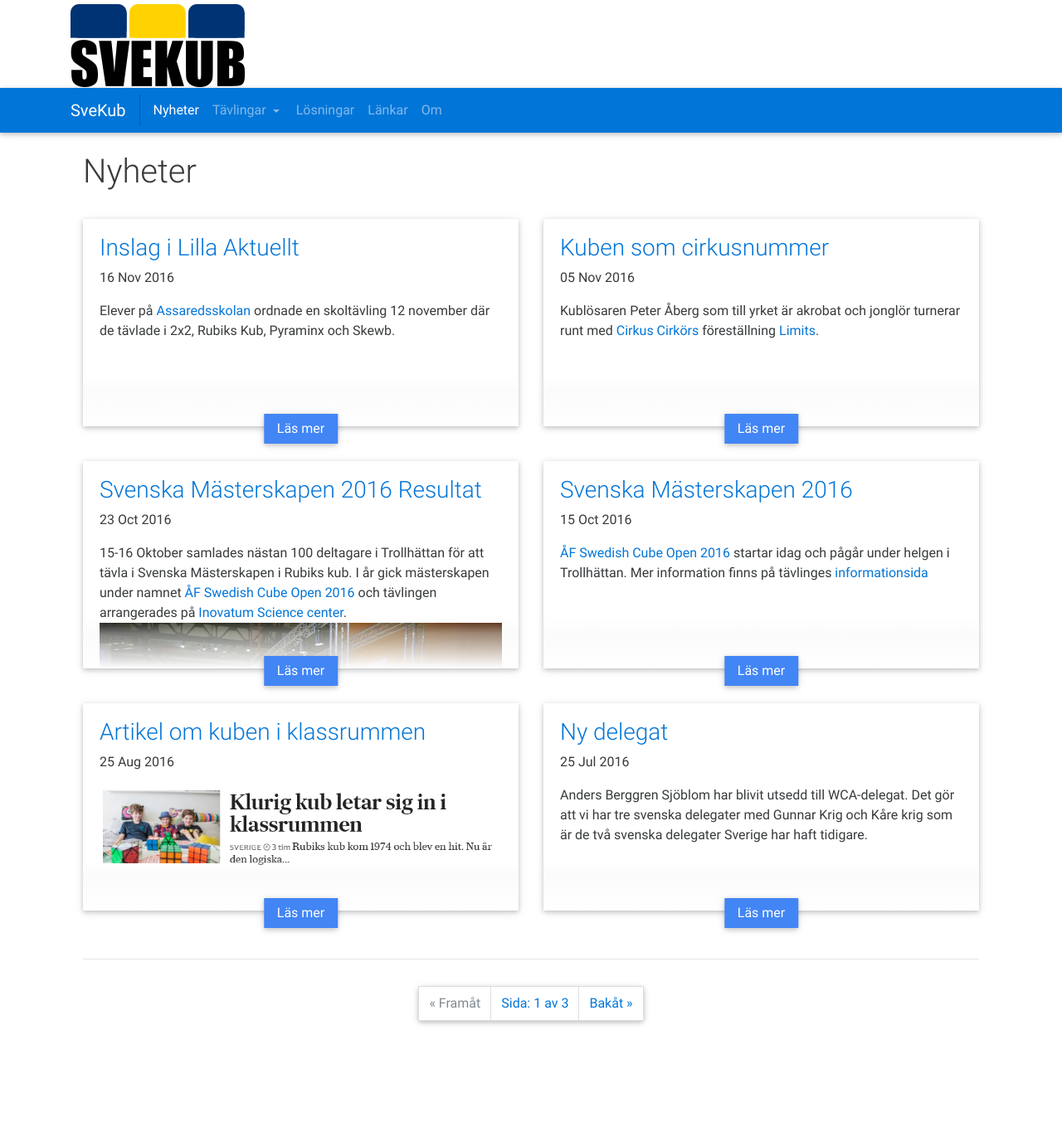
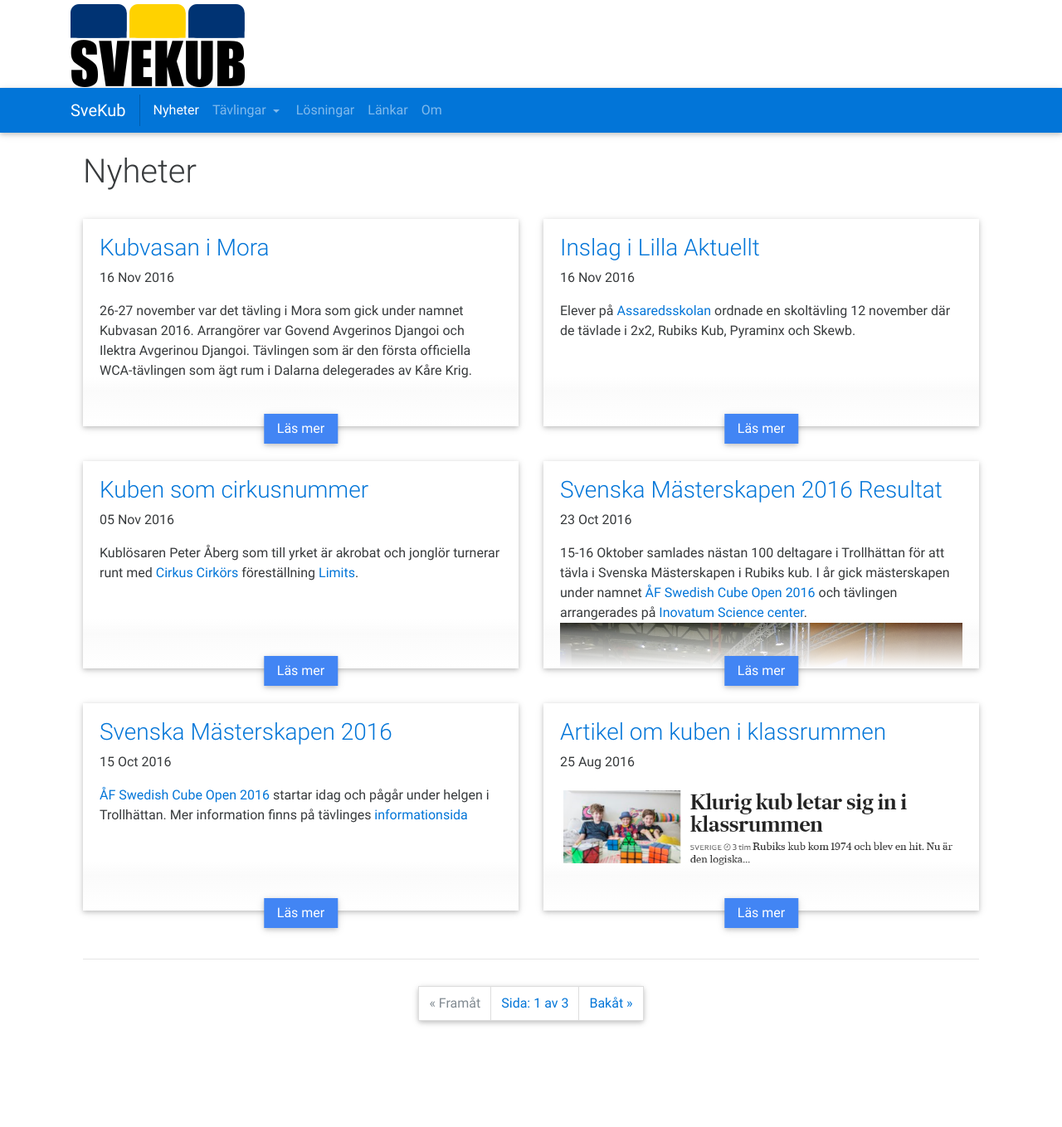
Before and after one commit to SveKub/SveKubOldSite, a Jekyll site: the page built from Nyheter/index.html, in a window 1280 px wide. Shown: the whole page at 83% size. Built offline with Jekyll 4.4.1, drawn with Linux system fonts in a browser that asks for light colours; nearby versions of some CDN libraries; the list of posts is cut into pages by our own code.

Commit message:
Kubvasan 2016

```diff
--- a/_data/tavlingar.yml
+++ b/_data/tavlingar.yml
@@ -1,7 +1,3 @@
-- namn: Kubvasan 2016
-  url: https://www.worldcubeassociation.org/competitions/Kubvasan2016/
-  datum: 26 - 27 november
-
 - namn: Lucia Open 2016
   url: https://www.worldcubeassociation.org/competitions/LuciaOpen2016/
   datum: 10 december
--- /dev/null
+++ b/_posts/2016-11-28-Kubvasan2016.md
@@ -0,0 +1,15 @@
+---
+layout: post
+title:  "Kubvasan i Mora"
+date:   2016-11-16 08:00:00 +0100
+categories: Nyheter
+activeMenu: nyheter
+---
+
+26-27 november var det tävling i Mora som gick under namnet Kubvasan 2016.  Arrangörer var Govend Avgerinos Djangoi och Ilektra Avgerinou Djangoi. Tävlingen som är den första officiella WCA-tävlingen som ägt rum i Dalarna delegerades av Kåre Krig.
+
+Resultatet finns just nu på [Cubecomps](http://www.cubecomps.com/live.php?cid=1884) och väntas finnas på tävlingens [WCA-sida](https://www.worldcubeassociation.org/competitions/Kubvasan2016) senare under veckan.
+
+Ett nytt svenskt rekord registrerades under tävlingen och det var Daniel Wallin som löste en Skewb på 1,65 sekunder.
+
+Rubiks Kub vanns av Jakob Gunnarsson med medlet 9,76 sekunder, Joal Ulin blev två med 10,14 sekunder och Daniel Wallin fick tredjeplatsen med 10.35 sekunder.
```
